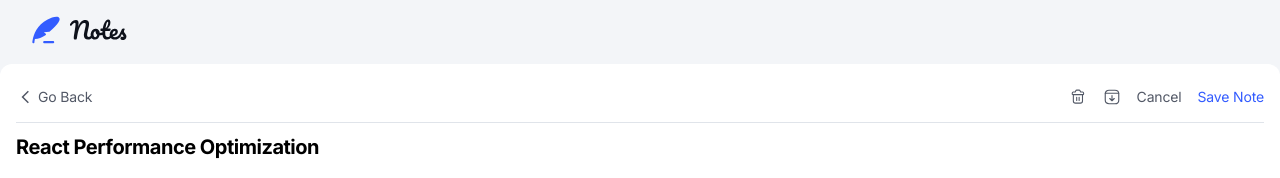
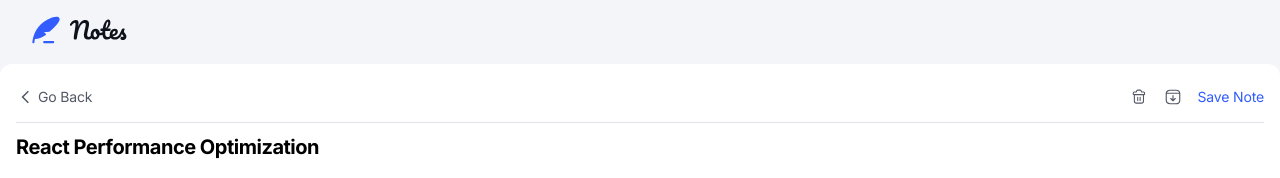
Before and after one commit to vicaleksa/note-taking-web-app, a React app: page /1 in a window 1280 px wide. Shown: the top 178 px of the page. Built offline with nearby package versions, Linux system fonts and the light colour scheme.

Commit message:
remove cancel button

```diff
--- a/src/pages/NoteDetail/NoteActions/index.tsx
+++ b/src/pages/NoteDetail/NoteActions/index.tsx
@@ -17,7 +17,6 @@ export default function NoteActions() {
             <div className={styles.rightControl}>
                 <Button variant="ghost" leftIcon="delete" />
                 <Button variant="ghost" leftIcon="archive" />
-                <Button variant="ghost" buttonText="Cancel" />
                 <Button variant="ghost" buttonText="Save Note" color="blue" />
             </div>
         </div>
```
